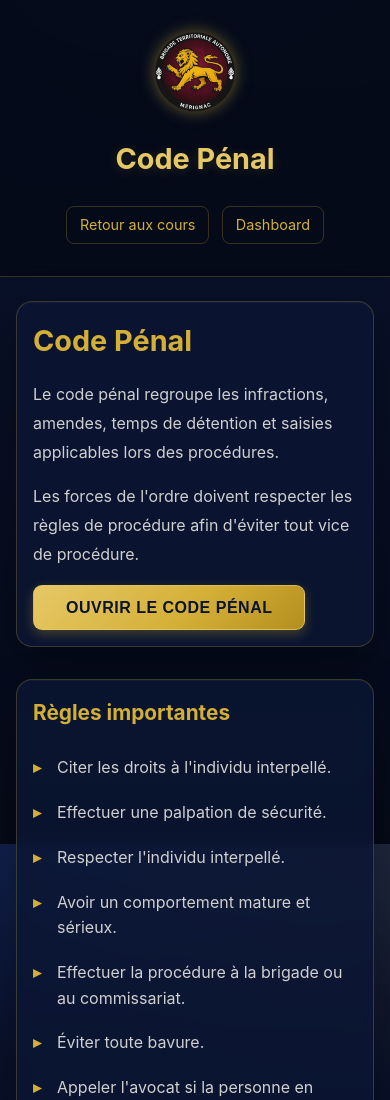
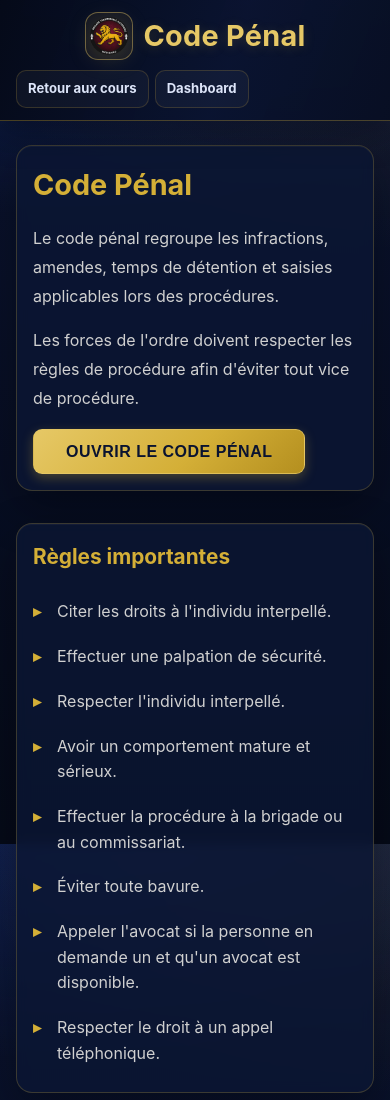
Before and after one commit to lexyoff1/gendarmerie-bordeauxrp, a website: page public/code-penal.html in a window 390 px wide. Shown: the top 1100 px of the page. Drawn offline with Linux system fonts and the light colour scheme.

Commit message:
Update code-penal.html

```diff
--- a/public/code-penal.html
+++ b/public/code-penal.html
@@ -2,7 +2,7 @@
 <html lang="fr">
 <head>
 <meta charset="UTF-8">
-<title>Code Pénal</title>
+<title>Code Pénal de Lyon</title>
 <style>
 * {
   margin: 0;
@@ -206,17 +206,217 @@ footer p {
     padding: 1rem;
   }
 }
+
+
+/* En-tete propre a cette page */
+body > header {
+  position: sticky;
+  top: 0;
+  z-index: 100;
+  display: flex;
+  flex-wrap: wrap;
+  align-items: center;
+  justify-content: space-between;
+  gap: 12px 24px;
+  width: 100%;
+  min-height: 84px;
+  padding: 12px clamp(16px, 4vw, 52px);
+  color: #f4f6fb;
+  background: linear-gradient(110deg, rgba(5, 10, 24, 0.98), rgba(10, 19, 48, 0.96) 58%, rgba(8, 15, 35, 0.98));
+  border-bottom: 1px solid rgba(212, 175, 55, 0.32);
+  box-shadow: 0 12px 32px rgba(0, 0, 0, 0.28);
+  backdrop-filter: blur(10px);
+}
+
+body > header > .brand,
+body > header > .header-inner {
+  display: flex;
+  flex: 1 1 auto;
+  align-items: center;
+  justify-content: space-between;
+  gap: clamp(14px, 2.5vw, 32px);
+  min-width: 0;
+  width: 100%;
+  margin: 0;
+}
+
+body > header .brand-home {
+  display: flex;
+  flex: 0 1 auto;
+  flex-direction: row;
+  align-items: center;
+  gap: 14px;
+  min-width: 0;
+  color: inherit;
+  text-decoration: none;
+  border-radius: 10px;
+}
+
+body > header .brand-home:hover {
+  color: inherit;
+  text-decoration: none;
+  filter: brightness(1.1);
+}
+
+body > header .brand-home:focus-visible {
+  outline: 2px solid #e6c866;
+  outline-offset: 5px;
+}
+
+body > header .logo {
+  width: 56px;
+  height: 56px;
+  flex: 0 0 auto;
+  padding: 4px;
+  object-fit: contain;
+  border: 1px solid rgba(230, 200, 102, 0.42);
+  border-radius: 15px;
+  background: rgba(212, 175, 55, 0.06);
+  filter: drop-shadow(0 4px 10px rgba(212, 175, 55, 0.18));
+}
+
+body > header h1,
+body > header .brand-text strong {
+  margin: 0;
+  color: #e6c866;
+  font-size: clamp(1.05rem, 1.8vw, 1.4rem);
+  line-height: 1.2;
+  letter-spacing: 0.01em;
+  text-shadow: 0 2px 12px rgba(212, 175, 55, 0.18);
+}
+
+body > header .brand p,
+body > header .brand-text > span {
+  margin: 4px 0 0;
+  color: #9aa6c4;
+  font-size: 0.84rem;
+  line-height: 1.35;
+}
+
+body > header nav {
+  display: flex;
+  flex: 0 1 auto;
+  align-items: center;
+  justify-content: flex-end;
+  gap: 6px;
+  width: auto;
+  max-width: 100%;
+  margin: 0;
+}
+
+body > header nav a,
+body > header .back-btn,
+body > header .login-btn {
+  display: inline-flex;
+  flex: 0 0 auto;
+  align-items: center;
+  justify-content: center;
+  min-height: 40px;
+  padding: 9px 13px;
+  color: #dce4f8;
+  background: rgba(255, 255, 255, 0.035);
+  border: 1px solid rgba(212, 175, 55, 0.2);
+  border-radius: 10px;
+  font-size: 0.88rem;
+  font-weight: 650;
+  line-height: 1.2;
+  text-align: center;
+  text-decoration: none;
+  white-space: nowrap;
+  transition: color 160ms ease, background-color 160ms ease, border-color 160ms ease, transform 160ms ease;
+}
+
+body > header nav a:hover,
+body > header .back-btn:hover,
+body > header .login-btn:hover {
+  color: #e6c866;
+  background: rgba(212, 175, 55, 0.1);
+  border-color: rgba(230, 200, 102, 0.5);
+  transform: translateY(-1px);
+}
+
+body > header nav a:focus-visible,
+body > header .back-btn:focus-visible,
+body > header .login-btn:focus-visible {
+  outline: 2px solid #e6c866;
+  outline-offset: 3px;
+}
+
+body > header .login-btn {
+  color: #0a1330;
+  background: linear-gradient(135deg, #e6c866, #d4af37 58%, #b48f1f);
+  border-color: rgba(230, 200, 102, 0.7);
+}
+
+body > header .login-btn:hover {
+  color: #0a1330;
+  background: linear-gradient(135deg, #f0d77e, #d4af37);
+}
+
+@media (max-width: 700px) {
+  body > header {
+    gap: 10px 14px;
+    min-height: auto;
+    padding: 12px 16px;
+  }
+
+  body > header > .brand,
+  body > header > .header-inner {
+    flex-basis: 100%;
+    flex-wrap: wrap;
+    gap: 10px 12px;
+  }
+
+  body > header .brand-home {
+    gap: 11px;
+  }
+
+  body > header nav {
+    flex: 1 1 100%;
+    justify-content: flex-start;
+    flex-wrap: wrap;
+    gap: 6px;
+  }
+
+  body > header nav a,
+  body > header .back-btn,
+  body > header .login-btn {
+    min-height: 38px;
+    padding: 8px 11px;
+    font-size: 0.82rem;
+  }
+}
+
+@media (max-width: 420px) {
+  body > header .logo {
+    width: 48px;
+    height: 48px;
+    border-radius: 13px;
+  }
+
+  body > header h1,
+  body > header .brand-text strong {
+    font-size: 1rem;
+  }
+
+  body > header .brand p,
+  body > header .brand-text > span {
+    font-size: 0.78rem;
+  }
+}
+
 </style>
 <link rel="stylesheet" href="/site-theme.css">
+<link rel="icon" type="image/png" href="/assets/logo-gendarmerie.png">
 </head>
 <body>
 
 <header>
     <div class="brand">
-        <img src="/assets/logo-gendarmerie.png" class="logo" alt="Logo Gendarmerie">
+        <a class="brand-home" href="/dashboard" aria-label="Retour au tableau de bord"><img src="/assets/logo-gendarmerie.png" class="logo" alt="Logo Gendarmerie">
         <div>
             <h1>Code Pénal</h1>
-        </div>
+        </div></a>
     </div>
 
     <nav>
```
